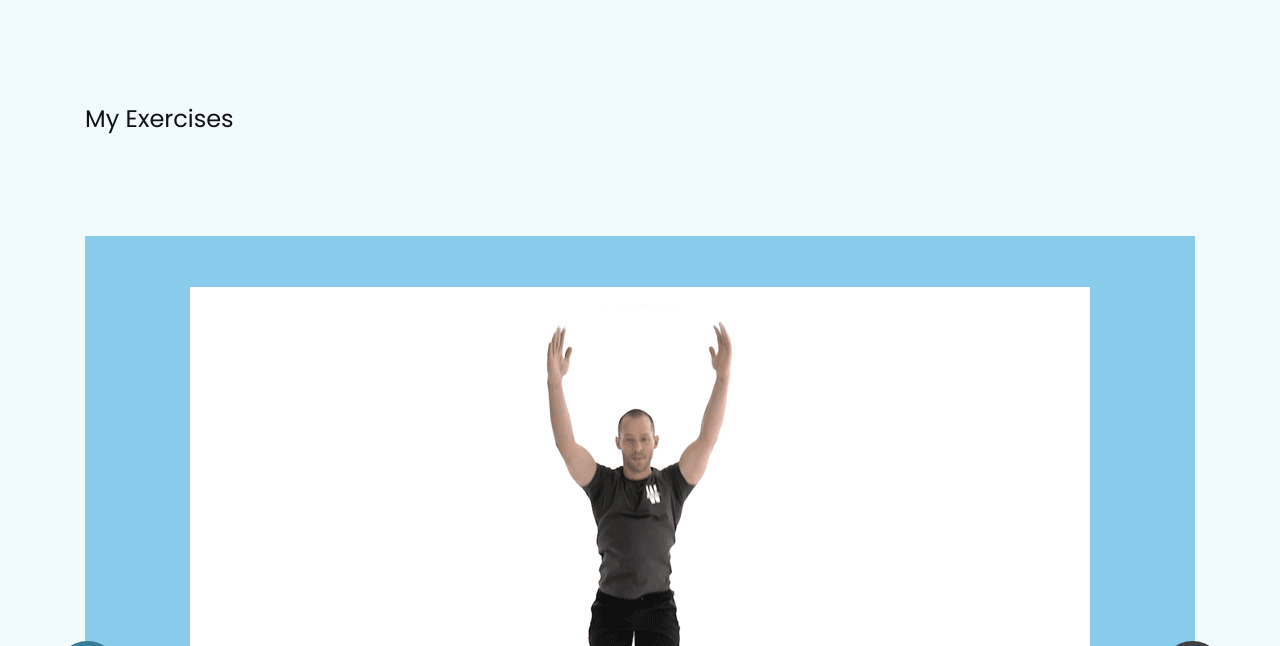
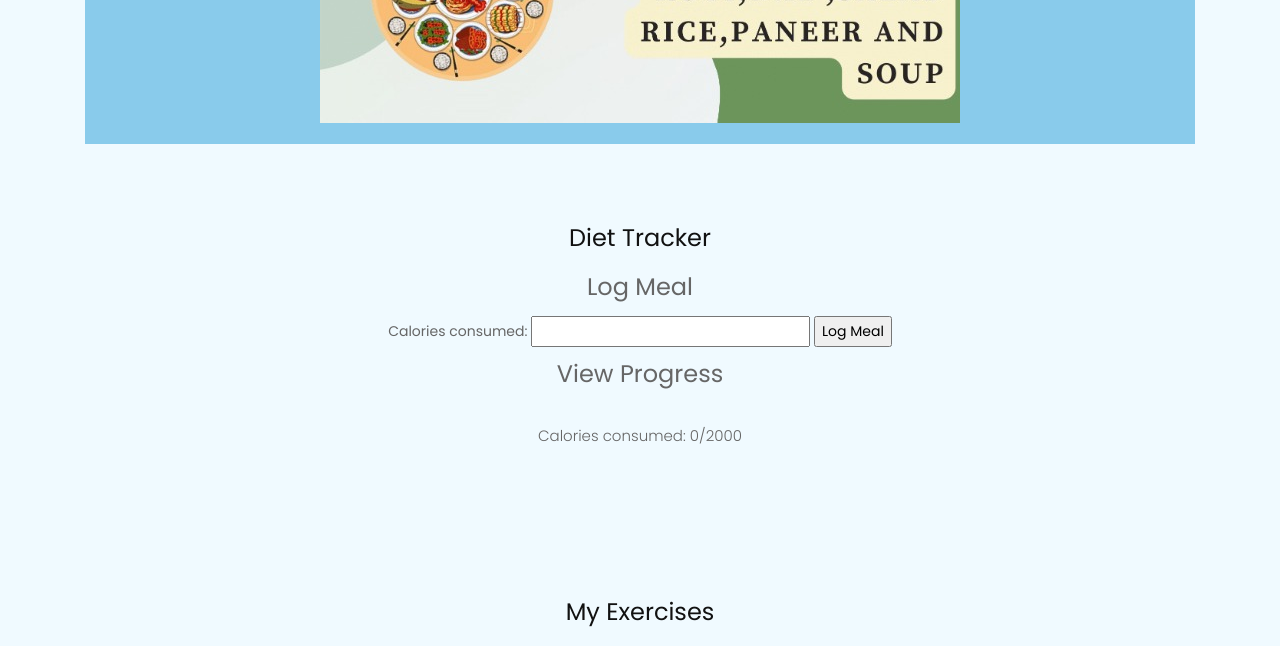
Before and after one commit to sujal9101/GetFit, a PHP site: page /weight-gain.php in a window 1280 px wide. Shown: the part 2000-2646 px from the top of the page. Run offline with PHP 8.4, Linux system fonts and the light colour scheme; some libraries are stand-ins or nearby versions.

Commit message:
added water and calories tracker in myplans

```diff
--- a/weight-gain.php
+++ b/weight-gain.php
@@ -12,7 +12,7 @@ require('db.php');
 <meta name="viewport" content="width=device-width, initial-scale=1">
 <meta name="viewport" content="initial-scale=1, maximum-scale=1">
 <!-- site metas -->
-<title>About</title>
+<title>My Plan</title>
 <meta name="keywords" content="">
 <meta name="description" content="">
 <meta name="author" content="">
@@ -83,11 +83,32 @@ require('db.php');
     </div>
     <!-- header section end -->
 
+    <br><br>
+    <br><br>
+
+  <div class="water_tracker">
+      <center><h1>Water Intake Tracker</h1><center>
+    <form>
+      <label for="amount">Add water in glasses:</label>
+      <input type="number" id="amount" min=1 max=100 name="amount">
+      <input type="button" value="Add" onclick="addWater()">
+    </form>
+    <p id="waterConsumed">You have consumed 0 glasses of water today.</p>
+    <script>
+      let waterConsumed = 0;
+      function addWater() {
+        let amount = parseInt(document.getElementById("amount").value);
+        waterConsumed += amount;
+        document.getElementById("waterConsumed").innerHTML = `You have consumed ${waterConsumed} glasses of water today.`;
+      }
+    </script>
+  </div>
+
 
     <!-- about section start -->
     <div class="about_section layout_padding">
       <div class="container">
-       <h1>My Diet</h1>
+       <center><h1>My Diet</h1> <center>
       <div id="main_slider" class="carousel slide" data-ride="carousel">
           <div class="carousel-inner">
             <div class="carousel-item active">
@@ -96,7 +117,7 @@ require('db.php');
                   <div class="col-md-12">
                     <div class="box_section active">
 
-                    <p  class="lorem_text active"><img src="images/WhatsApp Image 2023-04-16 at 3.37.39 AM.jpeg"></p>
+                    <p  class="lorem_text active "><img src="images/WhatsApp Image 2023-04-16 at 3.37.39 AM.jpeg"></p>
                     </div>
                   </div>
                 </div>
@@ -174,6 +195,37 @@ require('db.php');
         <br>
         <br>
         <br>
+
+        <h1>Diet Tracker</h1>
+
+	<form>
+		<fieldset>
+			<legend>Log Meal</legend>
+			<label for="meal_calories">Calories consumed:</label>
+			<input type="number" id="meal_calories" name="meal_calories">
+			<input type="submit" value="Log Meal">
+		</fieldset>
+	</form>
+	<fieldset>
+		<legend>View Progress</legend>
+		<p>Calories consumed: <span id="calorie_total">0</span>/<span id="calorie_goal">2000</span></p>
+	</fieldset>
+	<script>
+		var calorie_goal = 2000;
+		var calorie_total = 0;
+		document.querySelector('#calorie_goal').textContent = calorie_goal;
+		document.querySelector('form').addEventListener('submit', function(event) {
+			event.preventDefault();
+			if (event.target.elements.meal_calories) {
+				var meal_calories = parseInt(event.target.elements.meal_calories.value);
+				calorie_total += meal_calories;
+				document.querySelector('#calorie_total').textContent = calorie_total;
+			}
+		});
+	</script>
+  <br>
+  <br>
+  <br>
         <br>
         <br>
         <h1>My Exercises</h1>
@@ -261,9 +313,6 @@ require('db.php');
             <i class="fa fa-angle-right"></i>
           </a>
         </div>
-
-
-
       </div>
     </div>
     <!-- about section end -->
```
Also changed, not shown: weight-loss.php (+59 -9 lines), css/style.css (line endings or trailing spaces).
